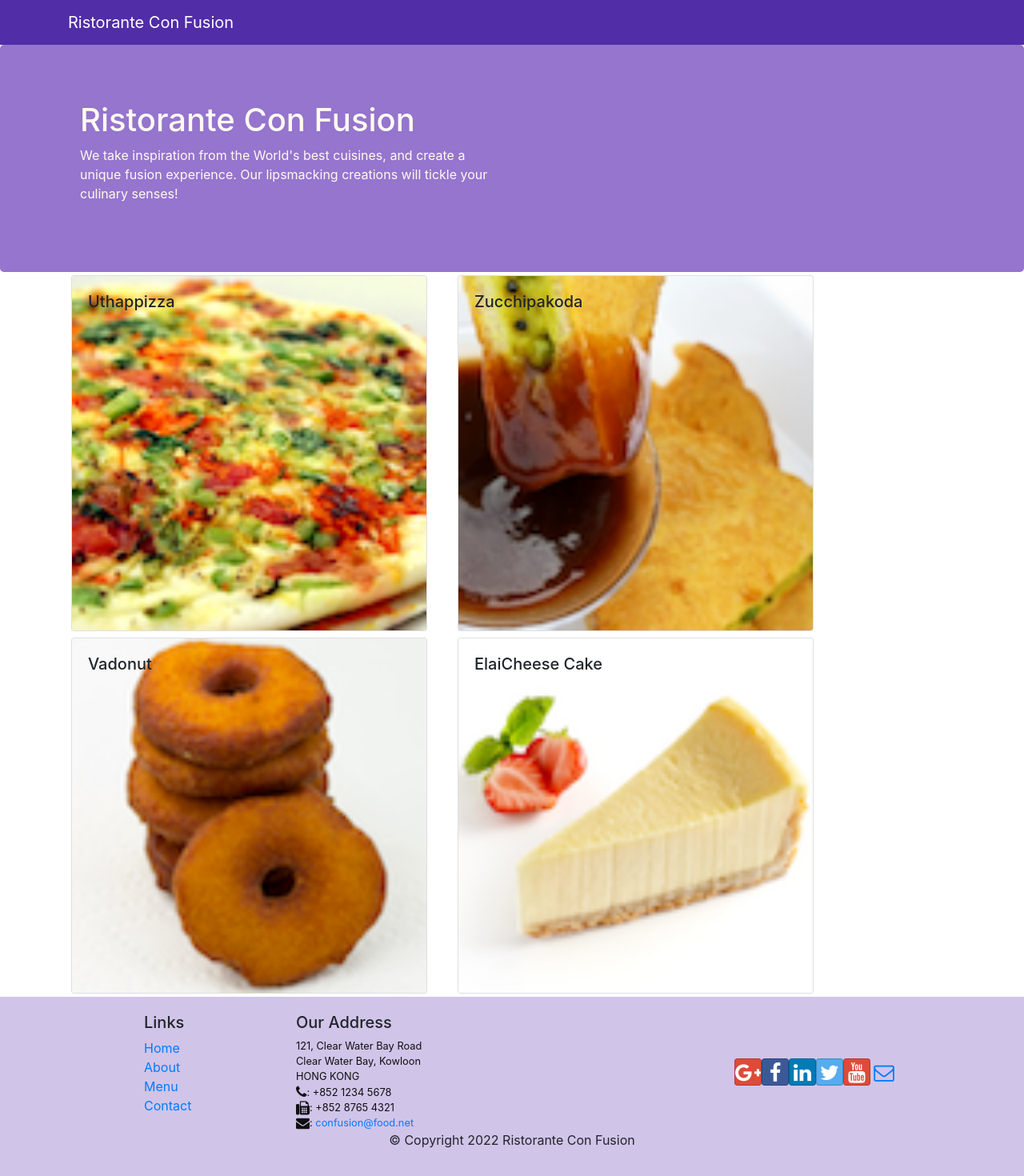
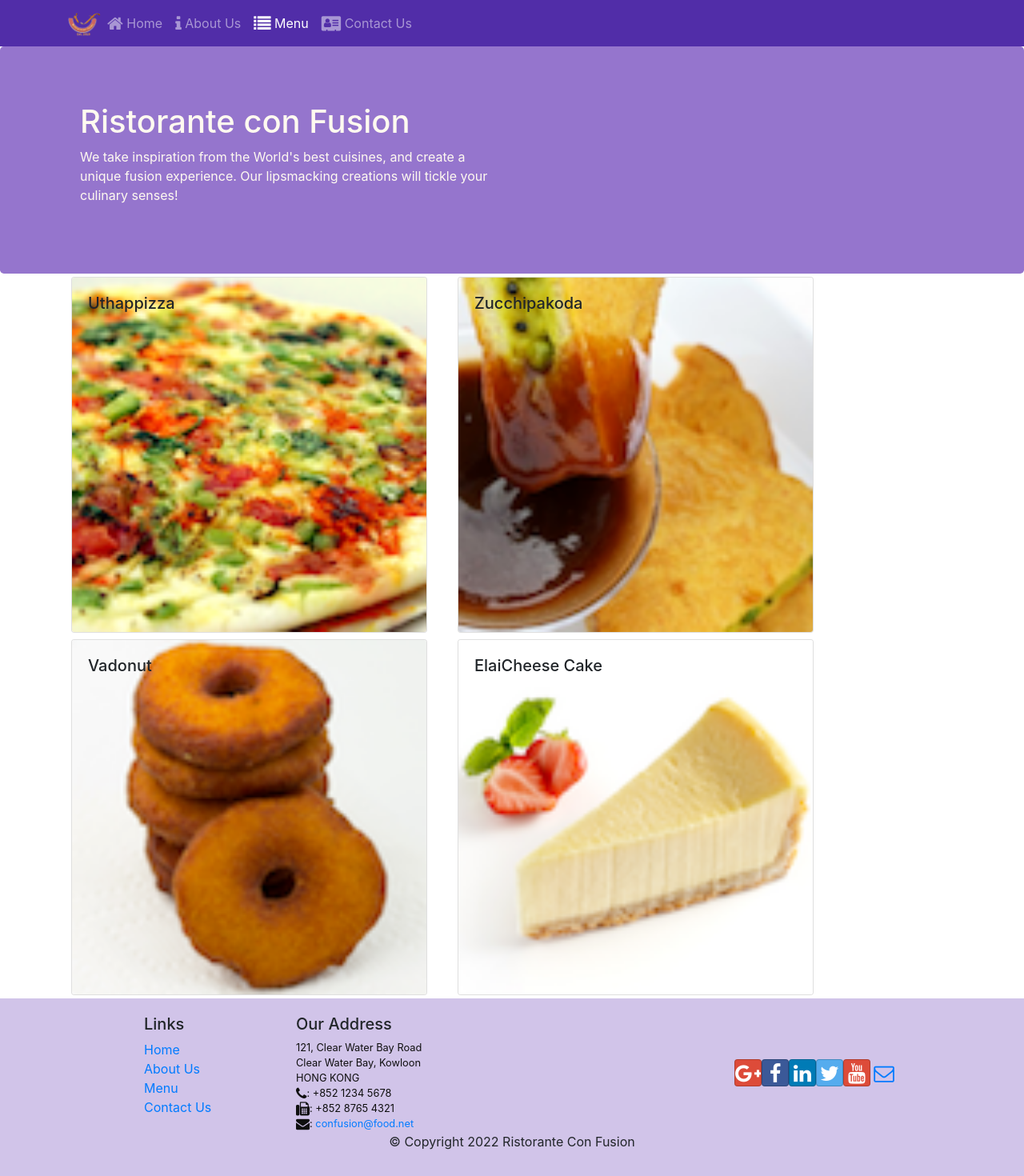
Before and after one commit to rukshan99/coursera-react, a React (Create React App) app in the folder confusion/: page /menu in a window 1280 px wide. Shown: the top 1470 px of the page at 80% size. Built offline with nearby package versions, Linux system fonts and the light colour scheme.

Commit message:
update header and footer with routes

```diff
--- a/confusion/src/components/FooterComponent.js
+++ b/confusion/src/components/FooterComponent.js
@@ -1,17 +1,18 @@
 import React from 'react';
+import { Link } from 'react-router-dom';
 
 function Footer(props) {
-    return(
+    return (
         <div className="footer">
             <div className="container">
                 <div className="row justify-content-center">
                     <div className="col-4 offset-1 col-sm-2">
                         <h5>Links</h5>
                         <ul className="list-unstyled">
-                        <li><a href="#">Home</a></li>
-                        <li><a href="#">About</a></li>
-                        <li><a href="#">Menu</a></li>
-                        <li><a href="contactus.html">Contact</a></li>
+                            <li><Link to='/home'>Home</Link></li>
+                            <li><Link to='/aboutus'>About Us</Link></li>
+                            <li><Link to='/menu'>Menu</Link></li>
+                            <li><Link to='/contactus'>Contact Us</Link></li>
                         </ul>
                     </div>
                     <div className="col-7 col-sm-5">
--- a/confusion/src/components/HeaderComponent.js
+++ b/confusion/src/components/HeaderComponent.js
@@ -1,26 +1,59 @@
 import React, { Component } from 'react';
-import { Navbar, NavbarBrand, Jumbotron } from 'reactstrap';
+import { Nav, Navbar, NavbarBrand, NavbarToggler, Collapse, NavItem, Jumbotron } from 'reactstrap';
+import { NavLink } from 'react-router-dom';
 
 class Header extends Component {
+    constructor(props) {
+        super(props);
+
+        this.toggleNav = this.toggleNav.bind(this);
+        this.state = {
+            isNavOpen: false
+        };
+    }
+
+    toggleNav() {
+        this.setState({
+            isNavOpen: !this.state.isNavOpen
+        });
+    }
+
     render() {
         return (
-            <>
-                <Navbar dark>
+            <div>
+                <Navbar dark expand="md">
                     <div className="container">
-                        <NavbarBrand href="/">Ristorante Con Fusion</NavbarBrand>
+                        <NavbarToggler onClick={this.toggleNav} />
+                        <NavbarBrand className="mr-auto" href="/"><img src='assets/images/logo.png' height="30" width="41" alt='Ristorante Con Fusion' /></NavbarBrand>
+                        <Collapse isOpen={this.state.isNavOpen} navbar>
+                            <Nav navbar>
+                                <NavItem>
+                                    <NavLink className="nav-link" to='/home'><span className="fa fa-home fa-lg"></span> Home</NavLink>
+                                </NavItem>
+                                <NavItem>
+                                    <NavLink className="nav-link" to='/aboutus'><span className="fa fa-info fa-lg"></span> About Us</NavLink>
+                                </NavItem>
+                                <NavItem>
+                                    <NavLink className="nav-link" to='/menu'><span className="fa fa-list fa-lg"></span> Menu</NavLink>
+                                </NavItem>
+                                <NavItem>
+                                    <NavLink className="nav-link" to='/contactus'><span className="fa fa-address-card fa-lg"></span> Contact Us</NavLink>
+                                </NavItem>
+                            </Nav>
+                        </Collapse>
                     </div>
                 </Navbar>
                 <Jumbotron>
                     <div className="container">
                         <div className="row row-header">
                             <div className="col-12 col-sm-6">
-                                <h1>Ristorante Con Fusion</h1>
+                                <h1>Ristorante con Fusion</h1>
                                 <p>We take inspiration from the World's best cuisines, and create a unique fusion experience. Our lipsmacking creations will tickle your culinary senses!</p>
                             </div>
                         </div>
                     </div>
                 </Jumbotron>
-            </>
+            </div>
         );
     }
 }
```
Lines whose indentation alone changed are shown as unchanged.
